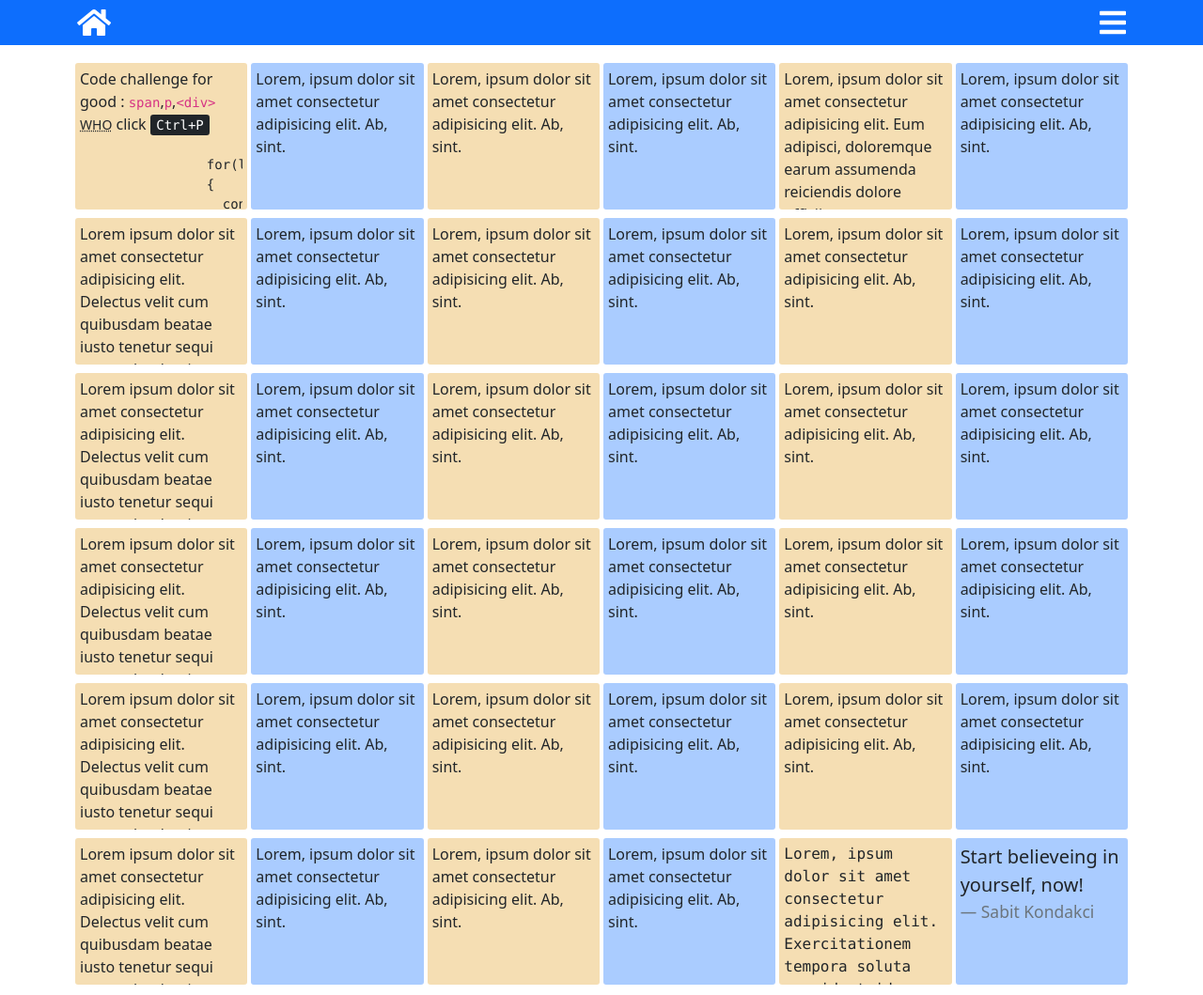
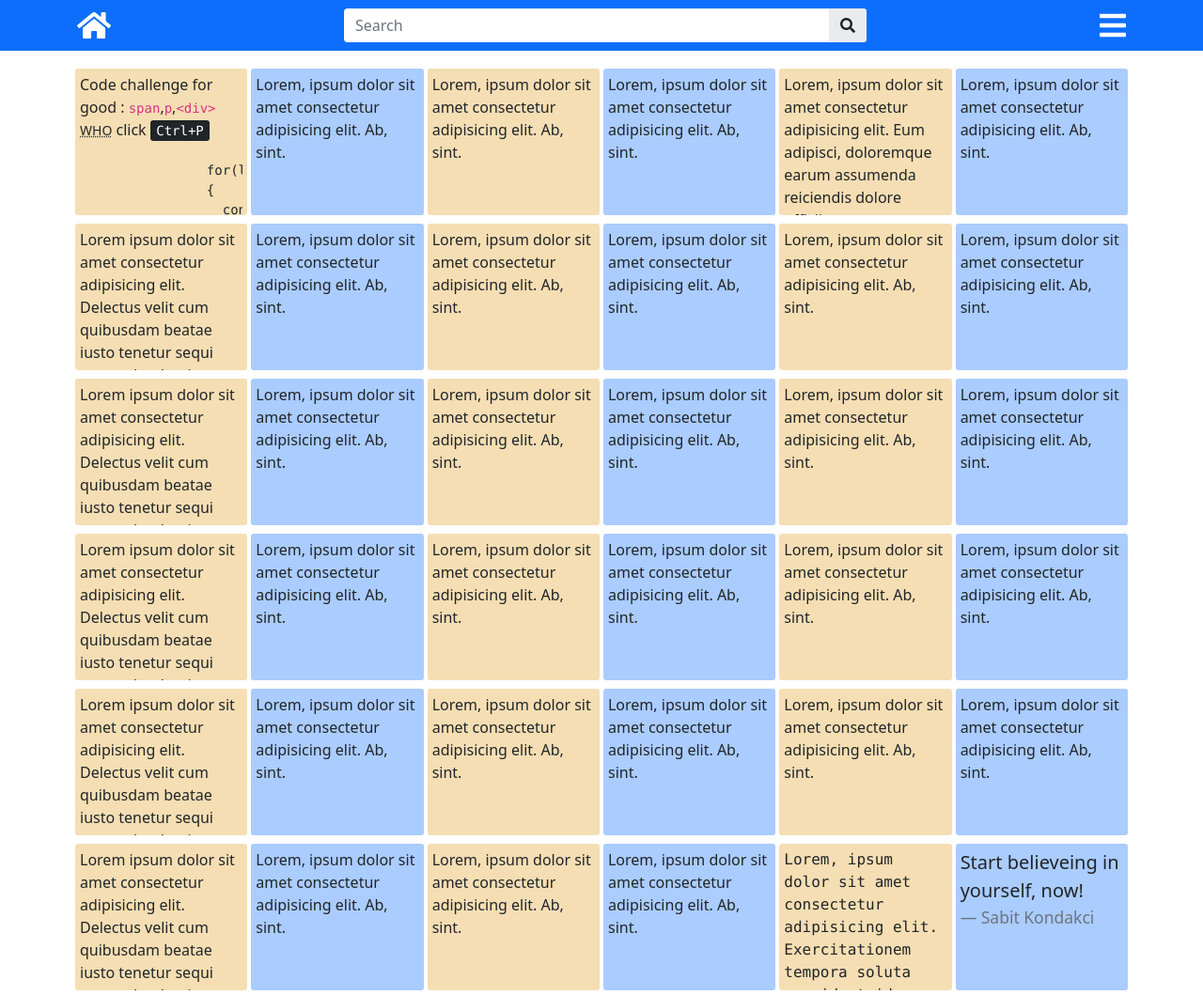
Before and after one commit to SabitKondakci/JavaScript-ProgressBar-ShowPassword, a plain HTML site: page BootstrapResponsiveDesign/btstrap.html in a window 1280 px wide. Shown: the top 1059 px of the page at 94% size. Drawn offline with nearby package versions, Linux system fonts and the light colour scheme.

Commit message:
Update btstrap.html

```diff
--- a/BootstrapResponsiveDesign/btstrap.html
+++ b/BootstrapResponsiveDesign/btstrap.html
@@ -34,6 +34,15 @@
         <div class="container-md">
             <a href="file:///C:/Users/fenko/Desktop/Bootstrap/btstrap.html"><i id="home" class="fas fa-home fa-2x float-start d-none d-sm-block"></i></a>
             <i id="vertical-lines" class="fas fa-grip-lines-vertical fa-2x d-block d-sm-none " style="visibility: hidden;"></i>
+
+            <div class="input-group w-50">
+              <input type="search" class="form-control border-primary" placeholder="Search" aria-label="Search"
+                aria-describedby="search-addon" />
+              <span class="input-group-text border-start-0 border-primary" style="z-index: 3;" id="search-addon">
+                <i class="fas fa-search"></i>
+              </span>
+            </div>
+
             <div id="bars" class="nav-item fas fa-bars fa-2x"></div>
         </div>
     </nav>
```
